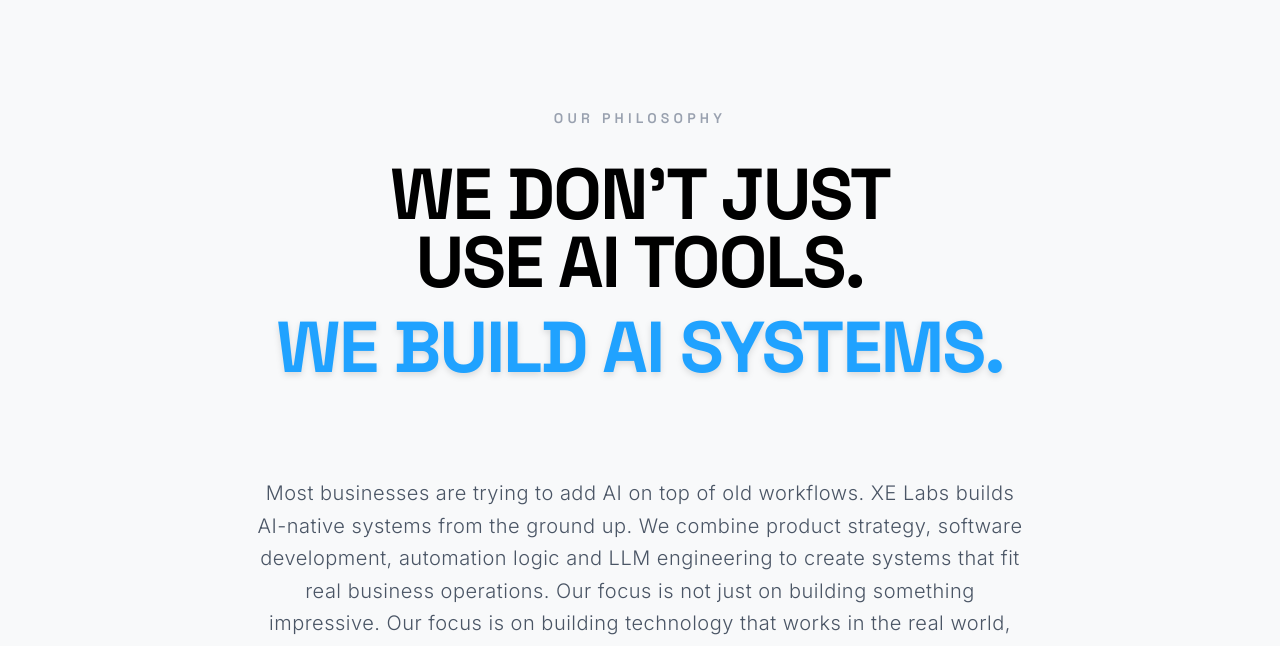
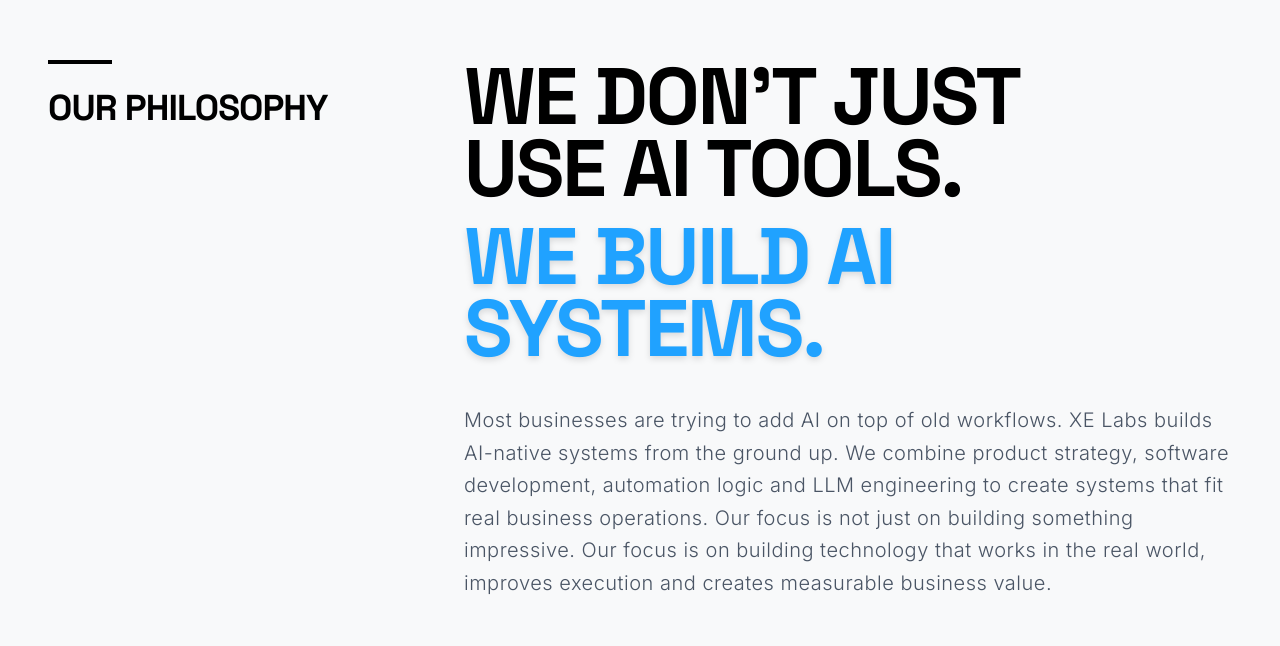
Before and after one commit to rajstories/Xe_Labs, a Next.js app: page / in a window 1280 px wide. Shown: the part 2048-2694 px from the top of the page. Built offline with nearby package versions, Linux system fonts and the light colour scheme.

Commit message:
refactor(methodology): update philosophy section layout
Restructure the methodology section to use a two-column grid layout for improved readability and alignment with design standards.

```diff
--- a/components/methodology-section.tsx
+++ b/components/methodology-section.tsx
@@ -48,29 +48,45 @@
   return (
     <>
       {/* Section 1: The Manifesto */}
-      <section className="w-full bg-[#F8F9FA] pt-32 pb-32 px-6 md:px-12 flex flex-col items-center justify-center relative overflow-hidden">
-        <div className="max-w-[1600px] mx-auto text-center flex flex-col items-center w-full">
+      <section className="w-full bg-[#F8F9FA] pt-20 pb-32 px-6 md:px-12 relative overflow-hidden">
+        <div className="max-w-7xl mx-auto w-full">
+          <div className="grid grid-cols-1 lg:grid-cols-12 gap-12 lg:gap-16 items-start">
+            {/* Left Column (The Anchor) */}
+            <div className="lg:col-span-4 flex flex-col">
               <motion.div
                 initial={{ opacity: 0, y: 20 }}
                 whileInView={{ opacity: 1, y: 0 }}
                 viewport={{ once: true, margin: "-100px" }}
                 transition={{ duration: 0.8, ease: [0.16, 1, 0.3, 1] }}
               >
-            <h2 className="text-gray-400 tracking-[0.3em] font-semibold uppercase text-xs md:text-sm mb-8">
+                <div className="w-16 h-1 bg-black mb-6"></div>
+                <h2 className="text-3xl md:text-4xl font-bold tracking-tight text-black uppercase">
                   Our Philosophy
                 </h2>
               </motion.div>
+            </div>
 
+            {/* Right Column (The Manifesto) */}
+            <div className="lg:col-span-8 flex flex-col">
               <motion.h2
                 initial={{ opacity: 0, y: 30 }}
                 whileInView={{ opacity: 1, y: 0 }}
                 viewport={{ once: true, margin: "-100px" }}
-            transition={{ duration: 0.8, ease: [0.16, 1, 0.3, 1], delay: 0.1 }}
-            className="text-5xl md:text-6xl lg:text-7xl font-display font-bold uppercase tracking-tight leading-[0.95] text-center w-full max-w-5xl mx-auto mb-12 md:mb-16"
+                transition={{
+                  duration: 0.8,
+                  ease: [0.16, 1, 0.3, 1],
+                  delay: 0.1,
+                }}
+                className="text-5xl md:text-6xl lg:text-7xl lg:text-[5rem] font-display font-bold uppercase tracking-tight leading-[0.9] text-left w-full"
               >
-            <span className="text-black block">We don&apos;t just</span>
-            <span className="text-black block">use AI tools.</span>
-            <span className="text-[#20A2FF] block mt-2 md:mt-4 drop-shadow-md">We build AI systems.</span>
+                <span className="text-black block">
+                  We don&apos;t just
+                  <br />
+                  use AI tools.
+                </span>
+                <span className="text-[#20A2FF] block mt-2 md:mt-4 drop-shadow-md">
+                  We build AI systems.
+                </span>
               </motion.h2>
 
               <motion.p
@@ -78,16 +94,18 @@
                 whileInView={{ opacity: 1, y: 0 }}
                 viewport={{ once: true }}
                 transition={{ duration: 0.8, ease: "easeOut", delay: 0.2 }}
-            className="text-gray-600 text-lg md:text-xl font-light max-w-3xl mx-auto leading-relaxed tracking-wide sm:text-center mt-4 md:mt-8"
+                className="text-gray-600 text-lg md:text-xl font-light max-w-3xl leading-relaxed tracking-wide text-left mt-10"
               >
                 Most businesses are trying to add AI on top of old workflows. XE
-            Labs builds AI-native systems from the ground up. We combine product
-            strategy, software development, automation logic and LLM engineering
-            to create systems that fit real business operations. Our focus is
-            not just on building something impressive. Our focus is on building
-            technology that works in the real world, improves execution and
-            creates measurable business value.
+                Labs builds AI-native systems from the ground up. We combine
+                product strategy, software development, automation logic and LLM
+                engineering to create systems that fit real business operations.
+                Our focus is not just on building something impressive. Our
+                focus is on building technology that works in the real world,
+                improves execution and creates measurable business value.
               </motion.p>
+            </div>
+          </div>
         </div>
       </section>
 
```
Lines whose indentation alone changed are shown as unchanged.
